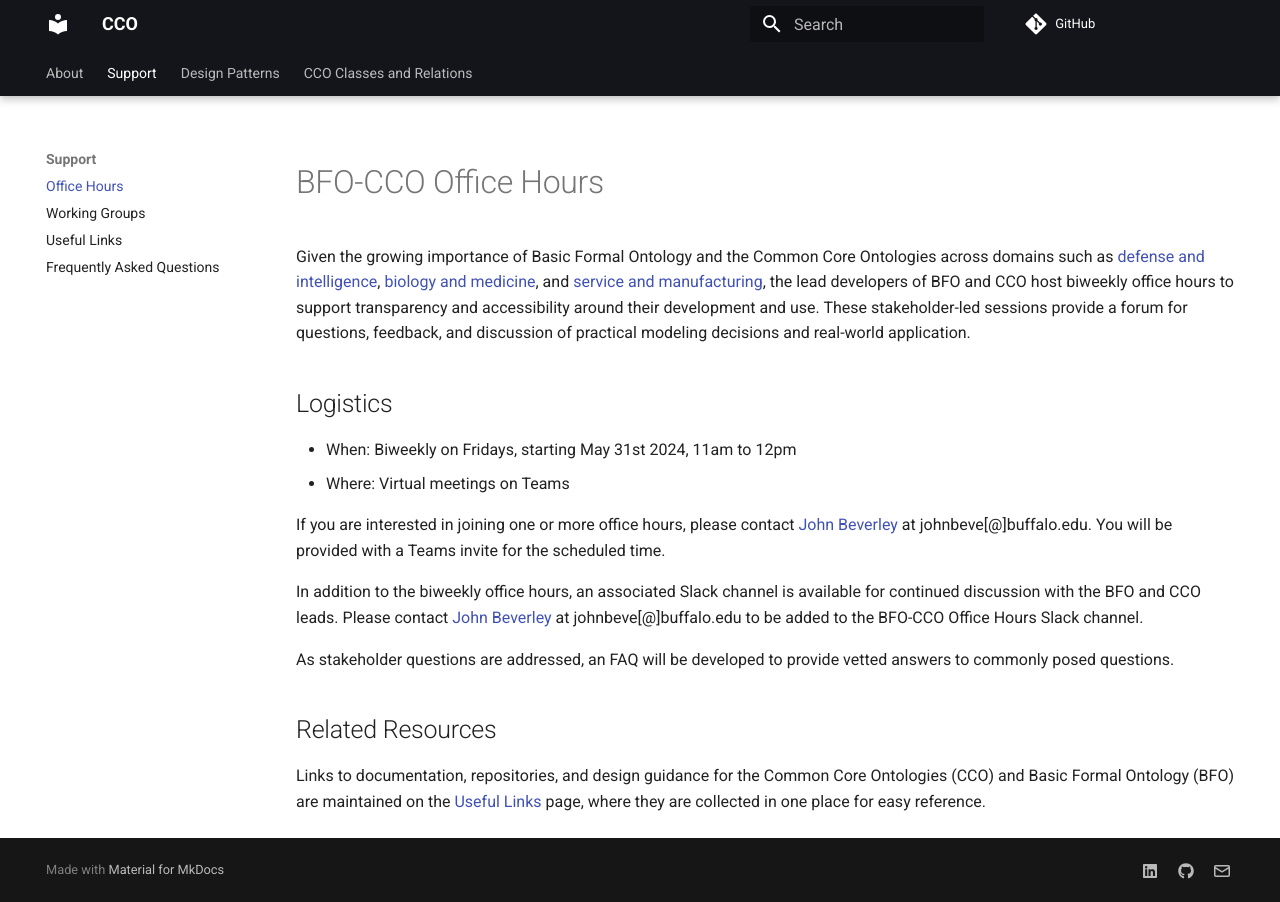
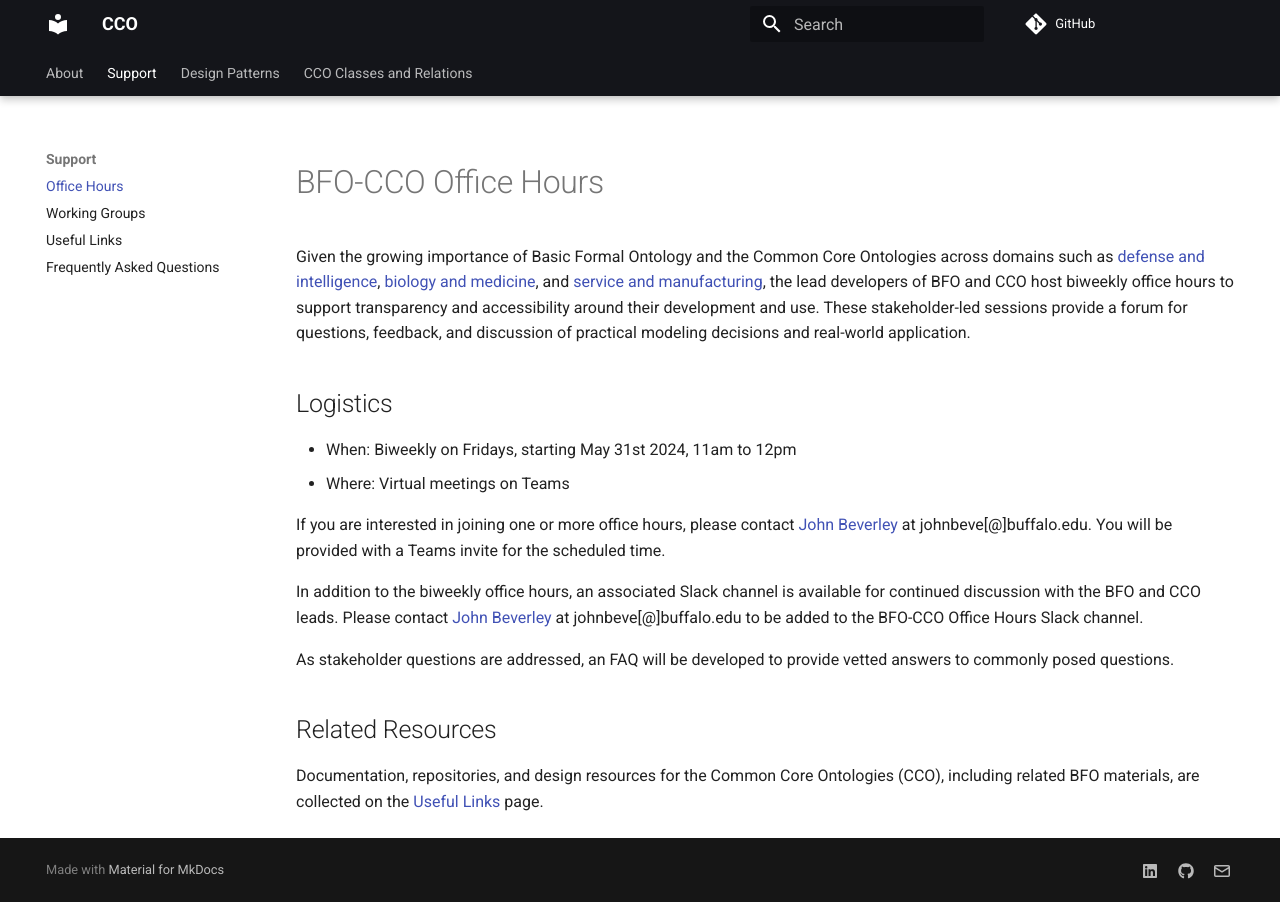
Before and after one commit to CommonCoreOntology/cco-webpage, an MkDocs documentation site: the page built from docs/office-hours.md, in a window 1280 px wide. Built offline with MkDocs 1.6.1 and Material for MkDocs 9.7.7, drawn with Linux system fonts in a browser that asks for light colours; comment, search, counter and statistics services are not loaded.

Commit message:
Update office-hours.md

```diff
--- a/docs/office-hours.md
+++ b/docs/office-hours.md
@@ -31,7 +31,7 @@ As stakeholder questions are addressed, an FAQ will be developed to provide vett
 <h2>Related Resources</h2>
 
 <p>
-Links to documentation, repositories, and design guidance for the Common Core Ontologies (CCO) and Basic Formal Ontology (BFO) are maintained on the <a href="/useful-links/" class="custom-color">Useful Links</a> page, where they are collected in one place for easy reference.
+Documentation, repositories, and design resources for the Common Core Ontologies (CCO), including related BFO materials, are collected on the <a href="/useful-links/" class="custom-color">Useful Links</a> page.
 </p>
 
 </body>
```
